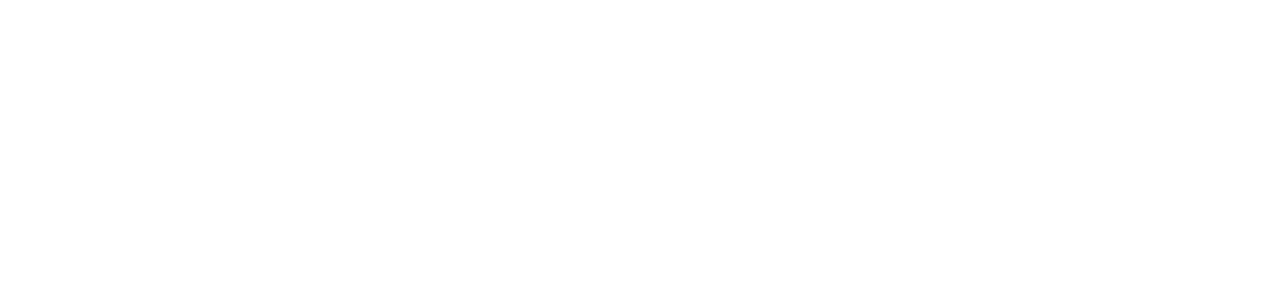
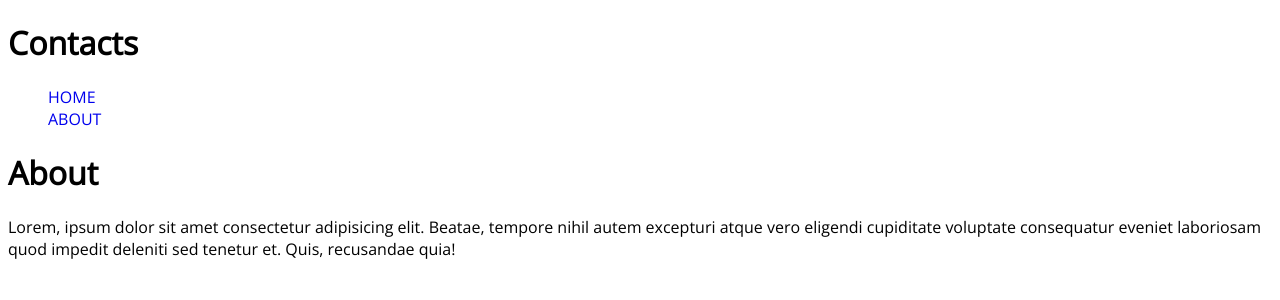
Before and after one commit to ellesense/contact-list-for-work, a React (Create React App) app in the folder client/: page /about in a window 1280 px wide. Shown: the top 300 px of the page. Built offline with nearby package versions, Linux system fonts and the light colour scheme.

Commit message:
Navbar & home and about route

```diff
--- a/client/package.json
+++ b/client/package.json
@@ -6,9 +6,13 @@
     "@testing-library/jest-dom": "^4.2.4",
     "@testing-library/react": "^9.3.2",
     "@testing-library/user-event": "^7.1.2",
+    "axios": "^0.19.2",
     "react": "^16.13.1",
     "react-dom": "^16.13.1",
-    "react-scripts": "3.4.1"
+    "react-router-dom": "^5.2.0",
+    "react-scripts": "3.4.1",
+    "react-transition-group": "^4.4.1",
+    "uuid": "^8.2.0"
   },
   "scripts": {
     "start": "react-scripts start",
--- a/client/public/index.html
+++ b/client/public/index.html
@@ -11,6 +11,15 @@
     />
     <link rel="apple-touch-icon" href="%PUBLIC_URL%/logo192.png" />
     <link rel="manifest" href="%PUBLIC_URL%/manifest.json" />
+    <link
+      rel="stylesheet"
+      href="https://cdnjs.cloudflare.com/ajax/libs/font-awesome/5.13.1/css/all.min.css"
+    />
+    <link
+      href="https://fonts.googleapis.com/css2?family=Open+Sans:wght@300&display=swap"
+      rel="stylesheet"
+    />
+
     <title>Contact List</title>
   </head>
   <body>
--- a/client/src/App.js
+++ b/client/src/App.js
@@ -1,7 +1,24 @@
 import React from "react";
+import { BrowserRouter, Route, Switch } from "react-router-dom";
+import Navbar from "./components/layout/Navbar";
+import Home from "./components/pages/Home";
+import About from "./components/pages/About";
+import "./App.module.css";
 
 function App() {
-  return <div className="App"></div>;
+  return (
+    <BrowserRouter>
+      <>
+        <Navbar title="Contacts" />
+        <div className="container">
+          <Switch>
+            <Route exact path="/" component={Home} />
+            <Route exact path="/about" component={About} />
+          </Switch>
+        </div>
+      </>
+    </BrowserRouter>
+  );
 }
 
 export default App;
--- /dev/null
+++ b/client/src/App.module.css
@@ -0,0 +1,3 @@
+body {
+  font-family: "Open Sans", sans-serif;
+}
--- /dev/null
+++ b/client/src/components/layout/Navbar.js
@@ -0,0 +1,30 @@
+import React from "react";
+import PropTypes from "prop-types";
+import { Link } from "react-router-dom";
+import "./Navbar.module.css";
+
+const Navbar = ({ title }) => {
+  return (
+    <div className="navbar">
+      <h1>{title}</h1>
+      <ul>
+        <li>
+          <Link to="/">Home</Link>
+        </li>
+        <li>
+          <Link to="/about">About</Link>
+        </li>
+      </ul>
+    </div>
+  );
+};
+
+Navbar.propTypes = {
+  title: PropTypes.string,
+};
+
+Navbar.defaultProps = {
+  title: "Enter your title here.",
+};
+
+export default Navbar;
--- /dev/null
+++ b/client/src/components/layout/Navbar.module.css
@@ -0,0 +1,8 @@
+ul li {
+  list-style: none;
+}
+
+ul li a {
+  text-decoration: none;
+  text-transform: uppercase;
+}
--- /dev/null
+++ b/client/src/components/pages/About.js
@@ -0,0 +1,17 @@
+import React from "react";
+
+const About = () => {
+  return (
+    <div>
+      <h1>About</h1>
+      <p>
+        Lorem, ipsum dolor sit amet consectetur adipisicing elit. Beatae,
+        tempore nihil autem excepturi atque vero eligendi cupiditate voluptate
+        consequatur eveniet laboriosam quod impedit deleniti sed tenetur et.
+        Quis, recusandae quia!
+      </p>
+    </div>
+  );
+};
+
+export default About;
--- /dev/null
+++ b/client/src/components/pages/Home.js
@@ -0,0 +1,16 @@
+import React from "react";
+
+const Home = () => {
+  return (
+    <div>
+      <h1>Home</h1>
+      <p>
+        Lorem ipsum dolor, sit amet consectetur adipisicing elit. Inventore
+        debitis molestiae voluptate vero accusantium ipsam provident assumenda
+        ducimus, tempora unde?
+      </p>
+    </div>
+  );
+};
+
+export default Home;
```
Also changed, not shown: client/src/App.css (deleted, +0 -38 lines), 2 other files (tests, documents, lock files or other folders).
